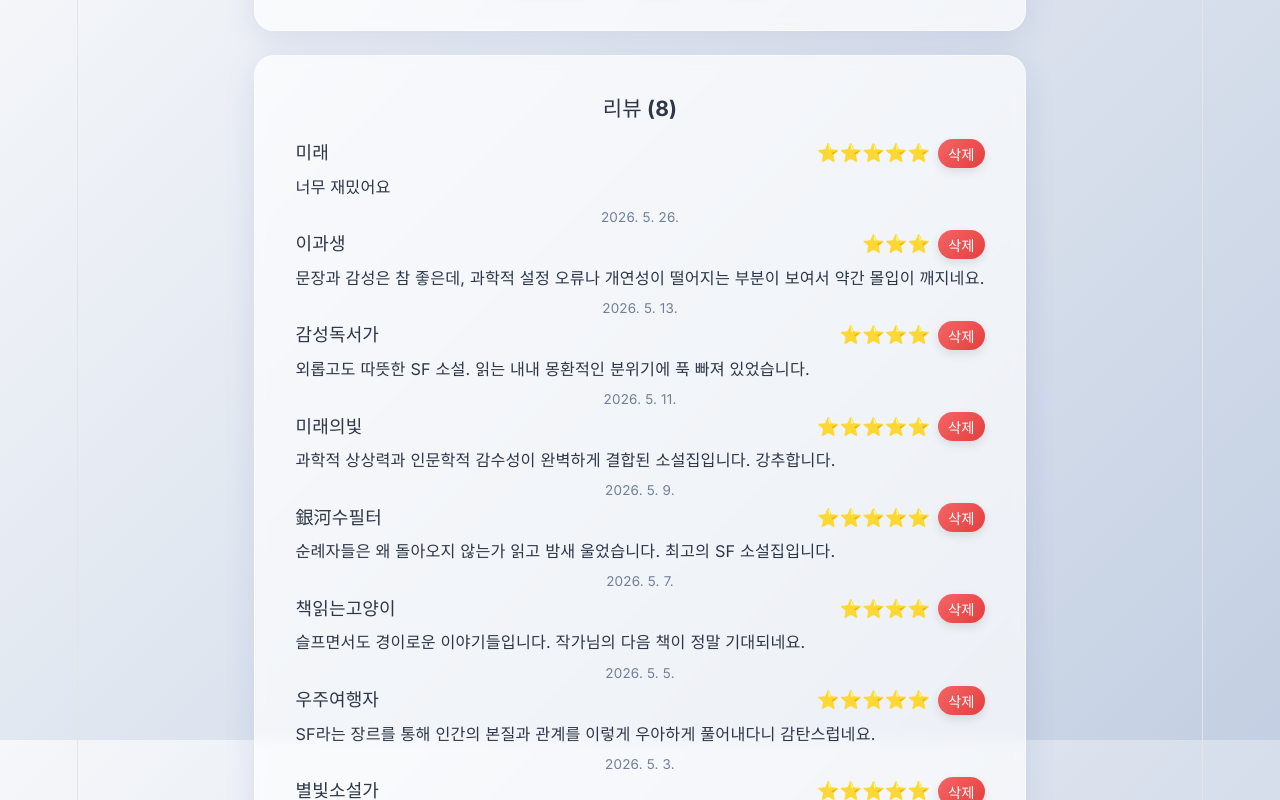
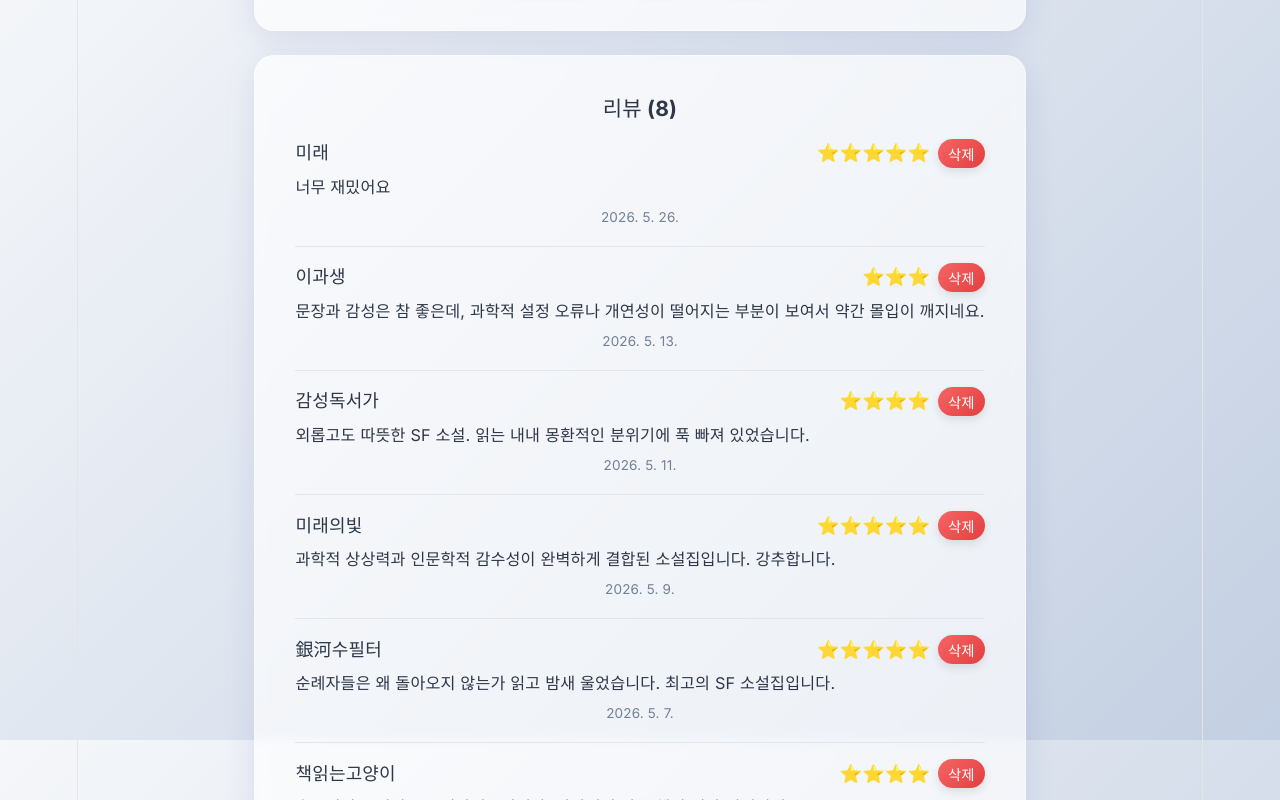
Before and after one commit to Jiae-Ham/Today_Bookstore, a React (Vite) app in the folder book-app/: page /books/1 in a window 1280 px wide. Shown: the part 860-1660 px from the top of the page. Built offline with nearby package versions, Linux system fonts and the light colour scheme; data requests are answered from the project's data file.

Commit message:
리뷰목록 구분선 추가

```diff
--- a/book-app/src/pages/BookDetailPage.jsx
+++ b/book-app/src/pages/BookDetailPage.jsx
@@ -166,7 +166,7 @@ function BookDetailPage() {
             {[...reviews]
               .sort((a, b) => new Date(b.createdAt) - new Date(a.createdAt))
               .map((r) => (
-                <li key={r.id}>
+                <li key={r.id} style={{ borderBottom: '1px solid var(--border)', paddingBottom: 16, marginBottom: 16 }}>
                 <div style={{ display: 'flex', justifyContent: 'space-between', alignItems: 'center' }}>
                   <span style={{ fontWeight: 600 }}>{r.nickname}</span>
                   <div style={{ display: 'flex', gap: 8, alignItems: 'center' }}>
```
